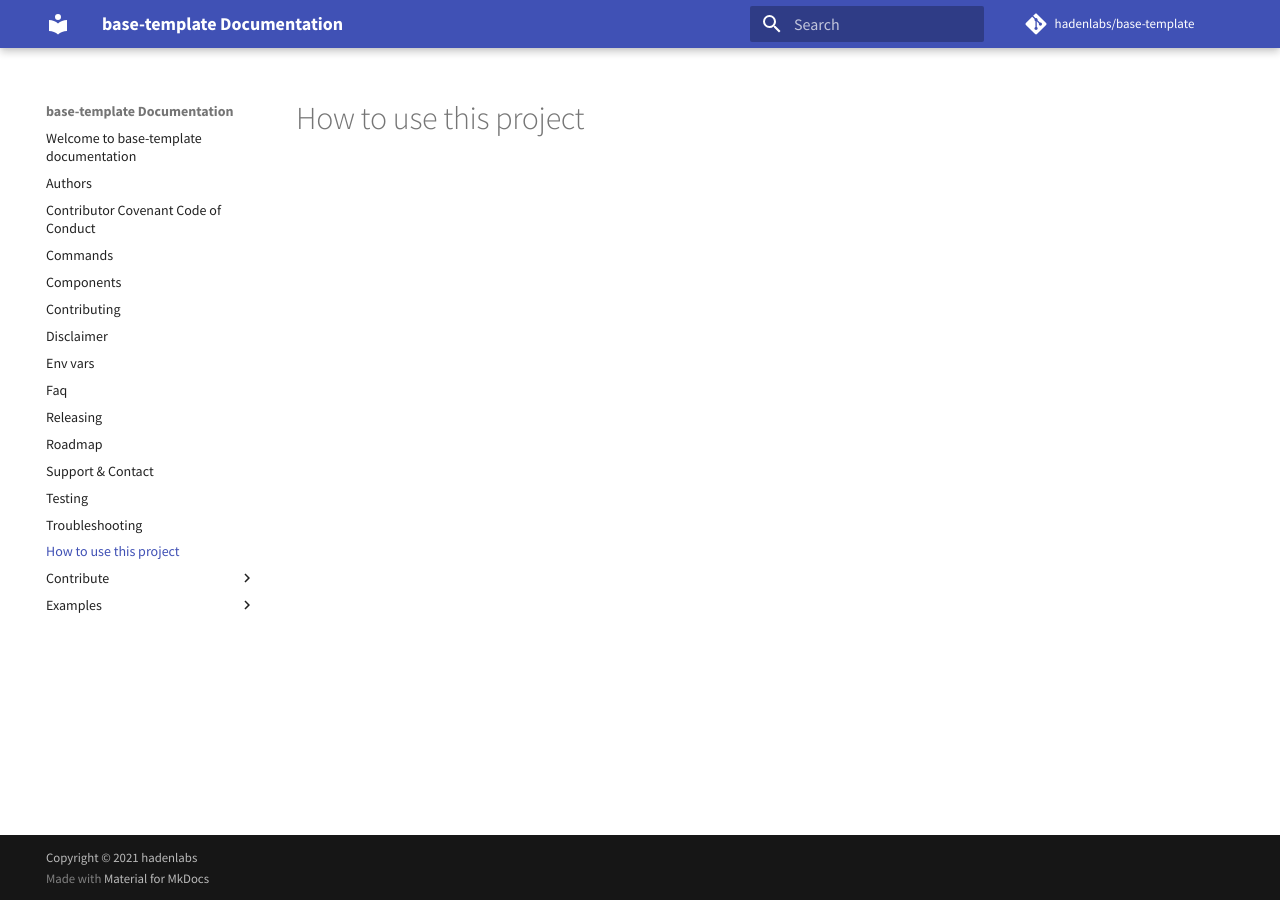
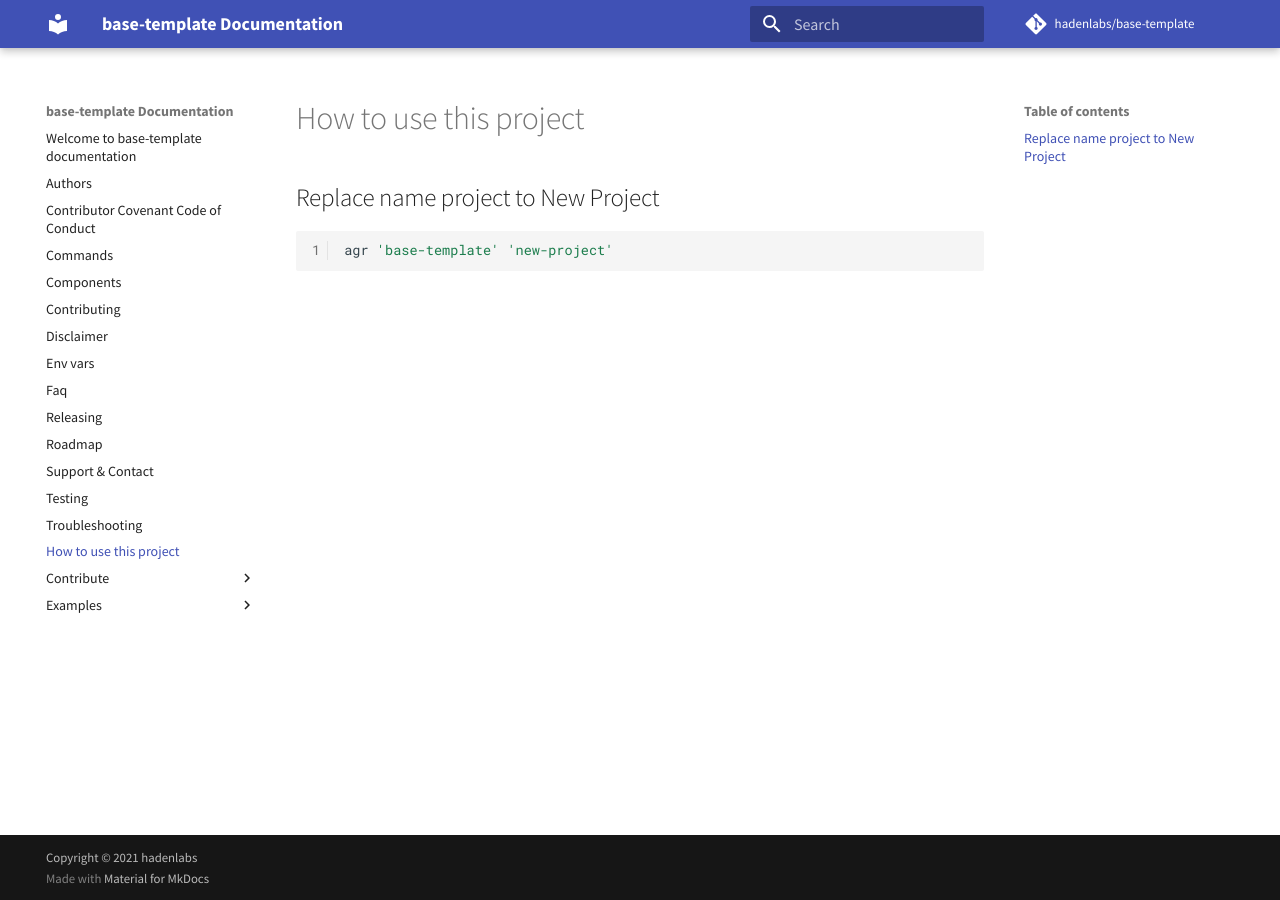
Before and after one commit to hadenlabs/base-template, an MkDocs documentation site: the page built from docs/usage.md, in a window 1280 px wide. Built offline with MkDocs 1.6.1 and Material for MkDocs 9.7.7, drawn with Linux system fonts in a browser that asks for light colours; comment, search, counter and statistics services are not loaded.

Commit message:
chore: change docs readme and usage (#41)

````diff
--- a/docs/usage.md
+++ b/docs/usage.md
@@ -1 +1,7 @@
 # How to use this project
+
+## Replace name project to New Project
+
+```bash
+agr 'base-template' 'new-project'
+```
````
Also changed, not shown: docs/commands.md (+3 -1 lines), .github/ISSUE_TEMPLATE.md (added), 2 other files.
